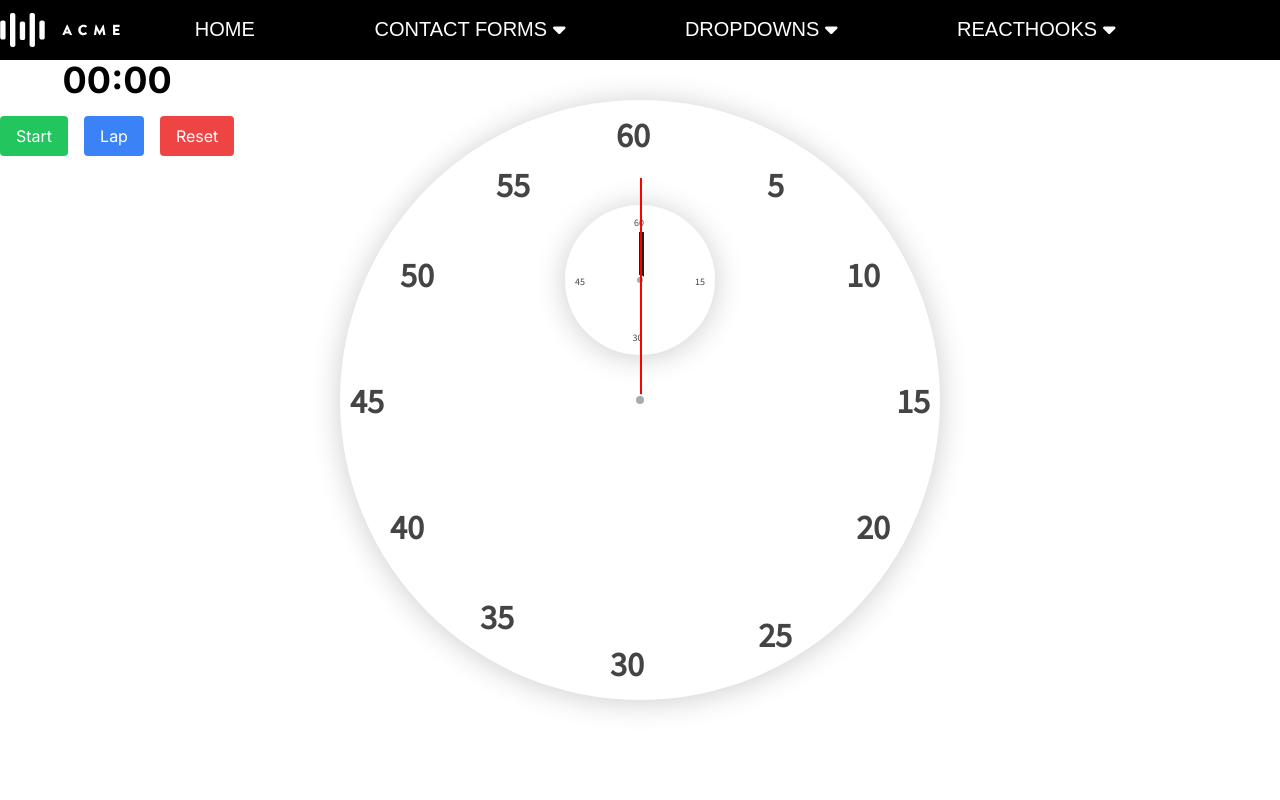
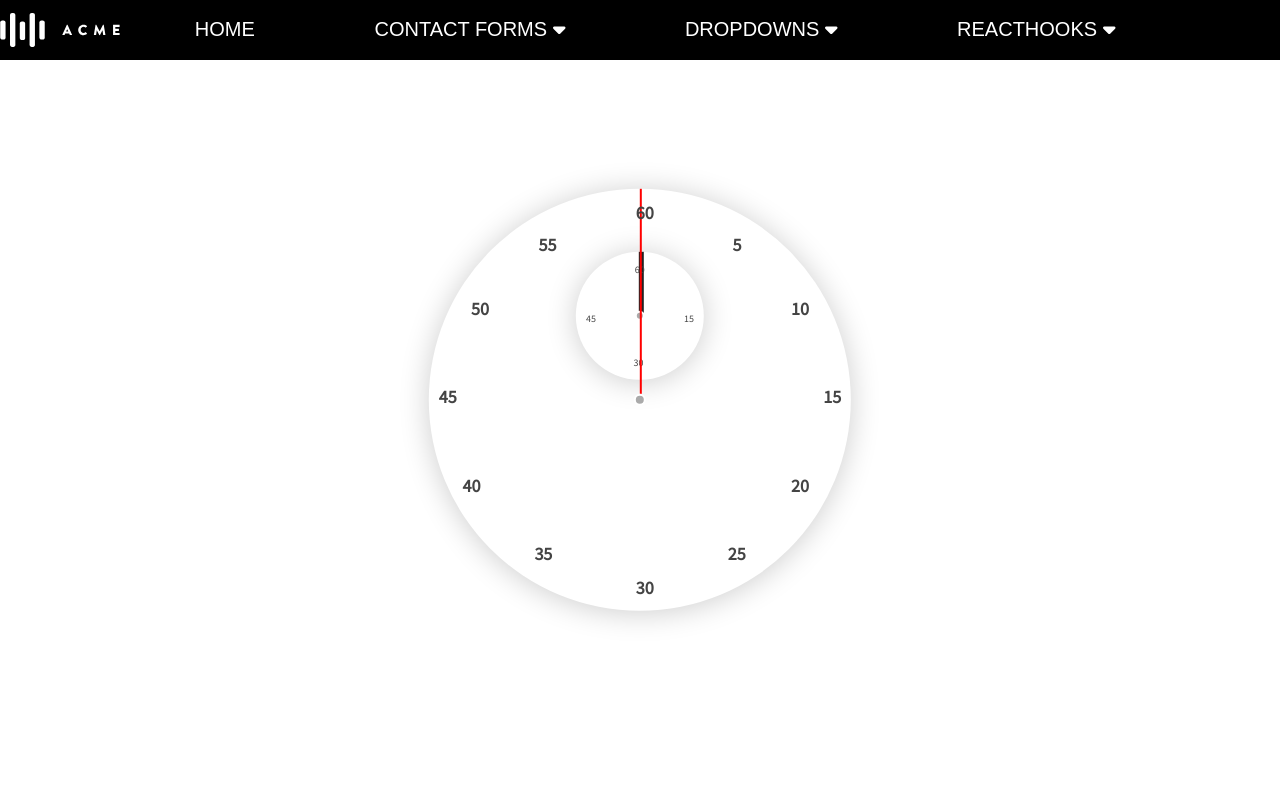
Before and after one commit to SattyamSamania/Contact-Form-formik, a Next.js app: page /Stopwatch in a window 1280 px wide. Shown: the top 800 px of the page. Built offline with nearby package versions, Linux system fonts and the light colour scheme; a web font is replaced by a local one.

Commit message:
Updated Styling for Stopwatch

```diff
--- a/app/Stopwatch/AnalogClock.module.css
+++ b/app/Stopwatch/AnalogClock.module.css
@@ -1,53 +1,34 @@
 @import url("https://fonts.googleapis.com/css?family=Source+Sans+Pro&display=swap");
+
 .App {
   font-family: sans-serif;
 }
 
-.container{
+.container {
+  width: 100%;
+  height: 100%;
   display: flex;
-}
-.btn {
-  /* position: absolute; */
-  top: 20px;
-  left: 40%;
-  z-index: 4;
+  justify-content: center;
+  align-items: center;
+  flex-wrap: nowrap;
+  flex-direction: column;
+  gap: 50px;
+  margin: 10px;
+
 }
 
-.btn> button {
-  font-family: "Source Sans Pro", sans-serif;
-  font-size: 16px;
-  margin: 5px;
-  padding: 10px 20px;
-  border: none;
-  border-radius: 5px;
-  cursor: pointer;
-}
-
-.btn> button:nth-child(1) {
-  background-color: #4caf50;
-  color: white;
-}
-
-.btn> button:nth-child(2) {
-  background-color: #2196f3;
-  color: white;
-}
-
-.btn> button:nth-child(3) {
-  background-color: #f44336;
-  color: white;
-}
 
 .clock {
-  width: 600px;
-  height: 600px;
+
+  width: 33vw;
+  height: 33vw;
   border-radius: 50%;
   position: absolute;
   top: 50%;
   left: 50%;
   transform: translate(-50%, -50%);
   box-shadow: 0 2px 30px rgba(0, 0, 0, 0.2);
-  font-size: 34px;
+  font-size: large;
   color: #444;
   text-align: center;
 }
@@ -66,10 +47,14 @@
   border: 2px solid #fff;
 }
 
+.digital{
+  min-width: 33vw;
+  margin: 47rem;
+}
 
-.milliClock{
-  width: 150px;
-  height: 150px;
+.milliClock {
+  min-width: 10vw;
+  min-height: 10vw;
   border-radius: 50%;
   position: absolute;
   top: 30%;
@@ -81,7 +66,7 @@
   text-align: center;
 }
 
-.milliClock::after{
+.milliClock::after {
   background: #aaa;
   content: "";
   width: 10px;
@@ -98,21 +83,19 @@
 .milli_hand {
   position: absolute;
   width: 5px;
-  height: 50px;
+  height: 5vw;
   background: #222;
-  top: 18%;
+  /* top: 50%; */
   left: 49%;
   transform-origin: bottom;
 }
 
-
-
 .sec_hand {
   position: absolute;
   width: 2px;
-  height: 218px;
+ height: 16vw;
   background: red;
-  top: 13%;
+  /* top: 50%; */
   left: 50%;
   transform-origin: bottom;
 }
@@ -122,48 +105,38 @@
   font-family: "Source Sans Pro", sans-serif;
   font-weight: 700;
 }
+
 .milliClock > span {
   font-family: "Source Sans Pro", sans-serif;
   font-weight: 500;
   font-size: 10px;
 }
 
-/* Milli CLock Numbers */
-
-
+/* Milli Clock Numbers */
 .sixty {
   top: 10px;
   left: 46%;
 }
-
-
 
 .fifteen {
   right: 10px;
   top: 46%;
 }
 
-
-
 .thirty {
   bottom: 10px;
   left: 45%;
 }
-
-
 
 .fortyFive {
   left: 10px;
   top: 46%;
 }
 
-
-
-
 /* Second Clock Numbers */
 .twelve {
   top: 10px;
-  left: 46%;
+  left: 49%;
 }
 
 .one {
@@ -187,27 +160,27 @@
 }
 
 .four {
-  right: 50px;
+  right: 10%;
   top: 67%;
 }
 
 .five {
-  right: 148px;
-  top: 85%;
+  right: 25%;
+  top: 83%;
 }
 
 .six {
   bottom: 10px;
-  left: 45%;
+  left: 49%;
 }
 
 .seven {
-  left: 140px;
-  top: 82%;
+  left: 25%;
+  top: 83%;
 }
 
 .eight {
-  left: 50px;
+  left: 8%;
   top: 67%;
 }
 
@@ -221,20 +194,30 @@
   left: 10%;
 }
 
+/* Media Queries for Responsive Design */
 
-@media screen and (max-width: 600px) {
-  .clock{
-    width: 500px;
-    height: 500px;
+
+
+
+/* @media screen and (max-width: 920px) {
+  .clock {
+    width: 300px;
+    height: 300px;
+    font-size: small;
   }
-  .sec_hand{
+
+  .milliClock{
+    width: 100px;
+    height: 100px;
+    font-size: small;
+  }
+  .sec_hand {
     position: absolute;
     width: 2px;
-    height: 180px;
+    height: 100px;
     background: red;
-    top: 13%;
+    top: 23%;
     left: 50%;
     transform-origin: bottom;
   }
-
-}
+} */
```
